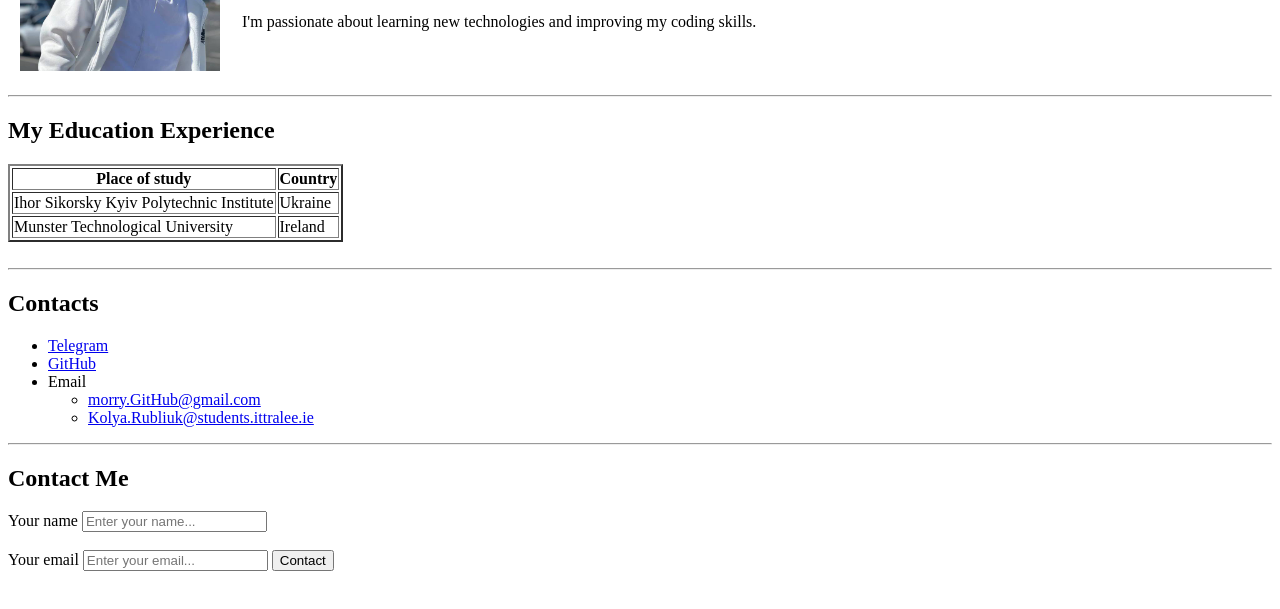
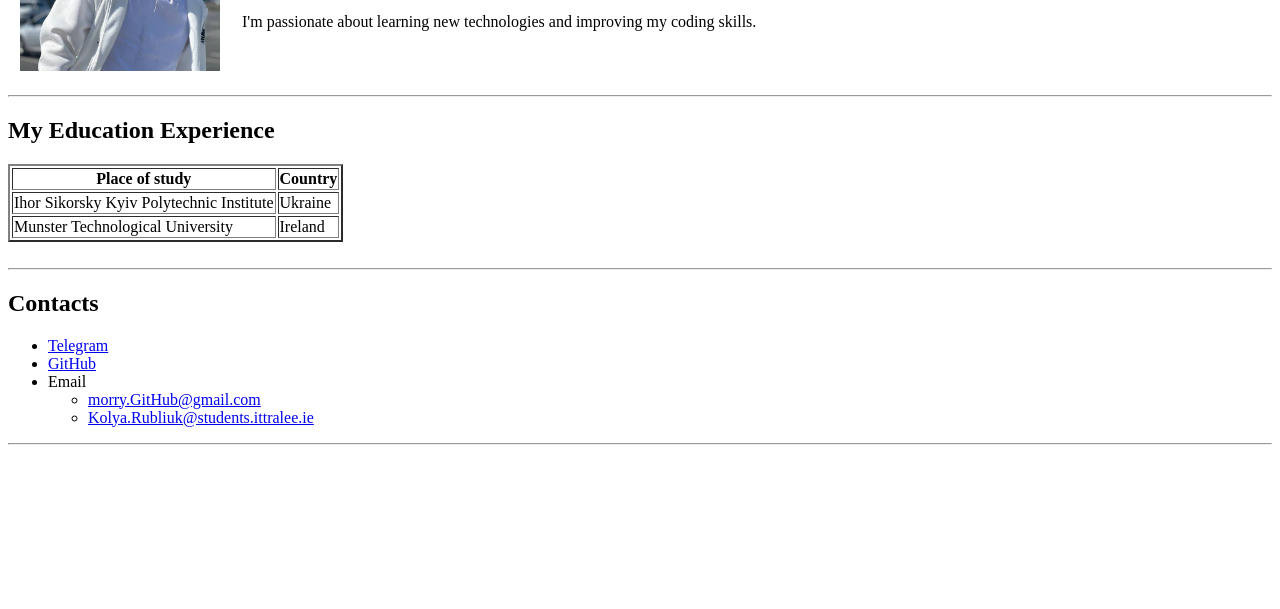
Before and after one commit to morryGitHub/CV, a plain HTML site: page index.html in a window 1280 px wide. Shown: the part 149-758 px from the top of the page. Drawn offline with Linux system fonts and the light colour scheme.

Commit message:
Update index.html

```diff
--- a/index.html
+++ b/index.html
@@ -54,22 +54,5 @@
 
 <hr>
 
-<h2>Contact Me</h2>
-<form>
-  <label for="name">Your name</label>
-  <input type="text" id="name"
-  placeholder="Enter your name...">
-
-  <br><br>
-
-  <label for="email">Your email</label>
-  <input type="text" id="email"
-         placeholder="Enter your email...">
-
-  <label>
-    <input type="submit" value="Contact">
-  </label>
-</form>
-
 </body>
 </html>
```
